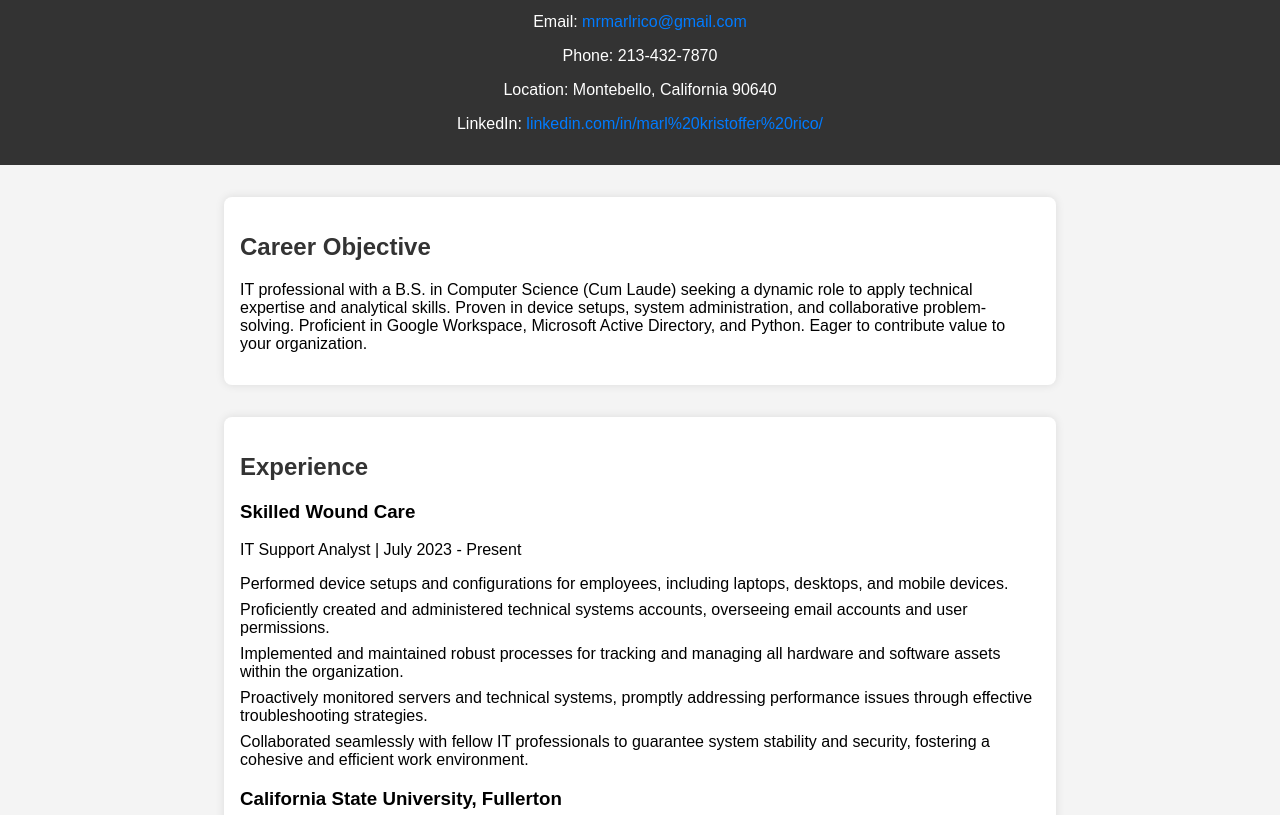
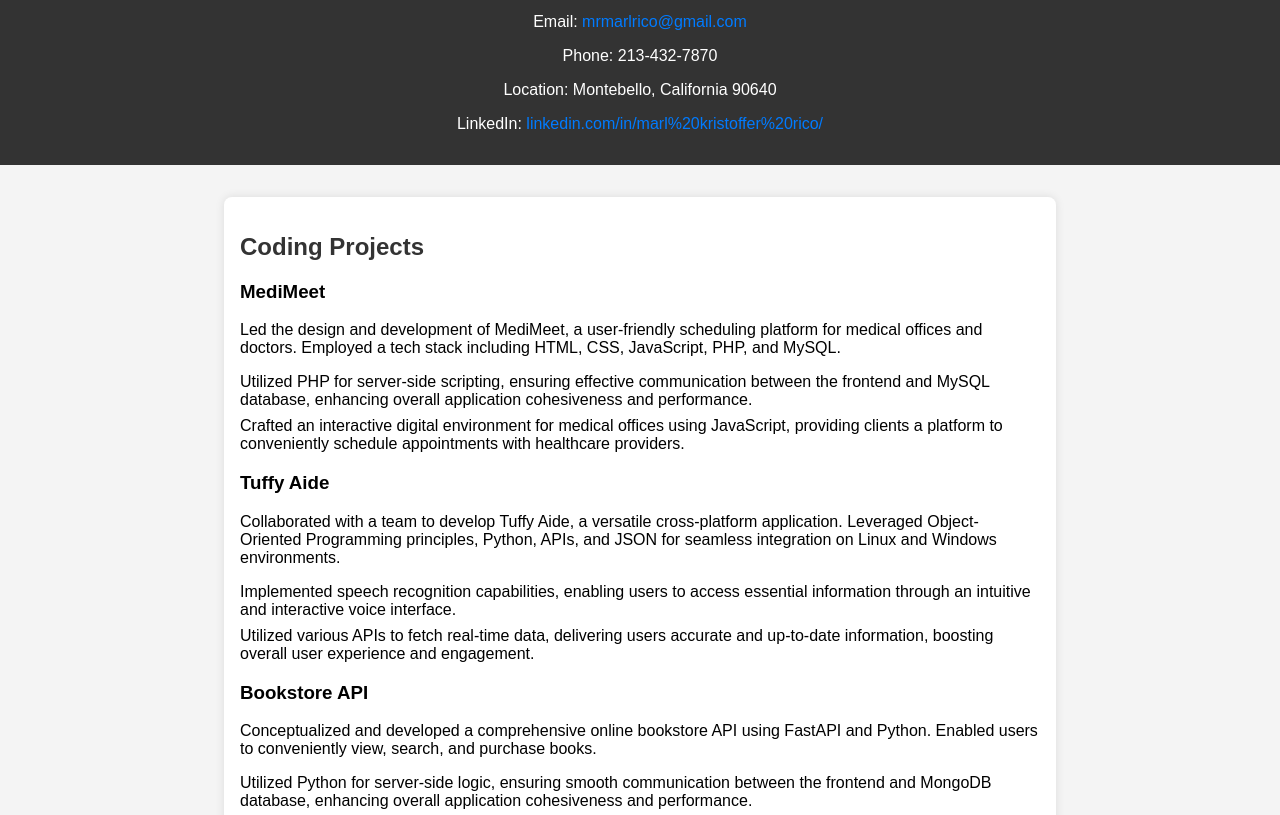
Before and after one commit to mrmarlrico/mrmarlrico-resume, a plain HTML site: page index.html in a window 1280 px wide. Shown: the part 117-932 px from the top of the page. Drawn offline with Linux system fonts and the light colour scheme.

Commit message:
Added more information

```diff
--- a/index.html
+++ b/index.html
@@ -20,10 +20,41 @@
     </header>
 
     <section>
-        <h2>Career Objective</h2>
-        <p>
-            IT professional with a B.S. in Computer Science (Cum Laude) seeking a dynamic role to apply technical expertise and analytical skills. Proven in device setups, system administration, and collaborative problem-solving. Proficient in Google Workspace, Microsoft Active Directory, and Python. Eager to contribute value to your organization.
-        </p>
+        <h2>Coding Projects</h2>
+
+        <div>
+            <h3>MediMeet</h3>
+            <p>
+                Led the design and development of MediMeet, a user-friendly scheduling platform for medical offices and doctors. Employed a tech stack including HTML, CSS, JavaScript, PHP, and MySQL.
+            </p>
+            <ul>
+                <li>Utilized PHP for server-side scripting, ensuring effective communication between the frontend and MySQL database, enhancing overall application cohesiveness and performance.</li>
+                <li>Crafted an interactive digital environment for medical offices using JavaScript, providing clients a platform to conveniently schedule appointments with healthcare providers.</li>
+            </ul>
+        </div>
+
+        <div>
+            <h3>Tuffy Aide</h3>
+            <p>
+                Collaborated with a team to develop Tuffy Aide, a versatile cross-platform application. Leveraged Object-Oriented Programming principles, Python, APIs, and JSON for seamless integration on Linux and Windows environments.
+            </p>
+            <ul>
+                <li>Implemented speech recognition capabilities, enabling users to access essential information through an intuitive and interactive voice interface.</li>
+                <li>Utilized various APIs to fetch real-time data, delivering users accurate and up-to-date information, boosting overall user experience and engagement.</li>
+            </ul>
+        </div>
+
+        <div>
+            <h3>Bookstore API</h3>
+            <p>
+                Conceptualized and developed a comprehensive online bookstore API using FastAPI and Python. Enabled users to conveniently view, search, and purchase books.
+            </p>
+            <ul>
+                <li>Utilized Python for server-side logic, ensuring smooth communication between the frontend and MongoDB database, enhancing overall application cohesiveness and performance.</li>
+                <li>Built an intuitive search function using Python, enabling users to search for books by title, author, and price range, thereby enhancing application usability and accessibility.</li>
+            </ul>
+        </div>
+
     </section>
 
     <section>
```
